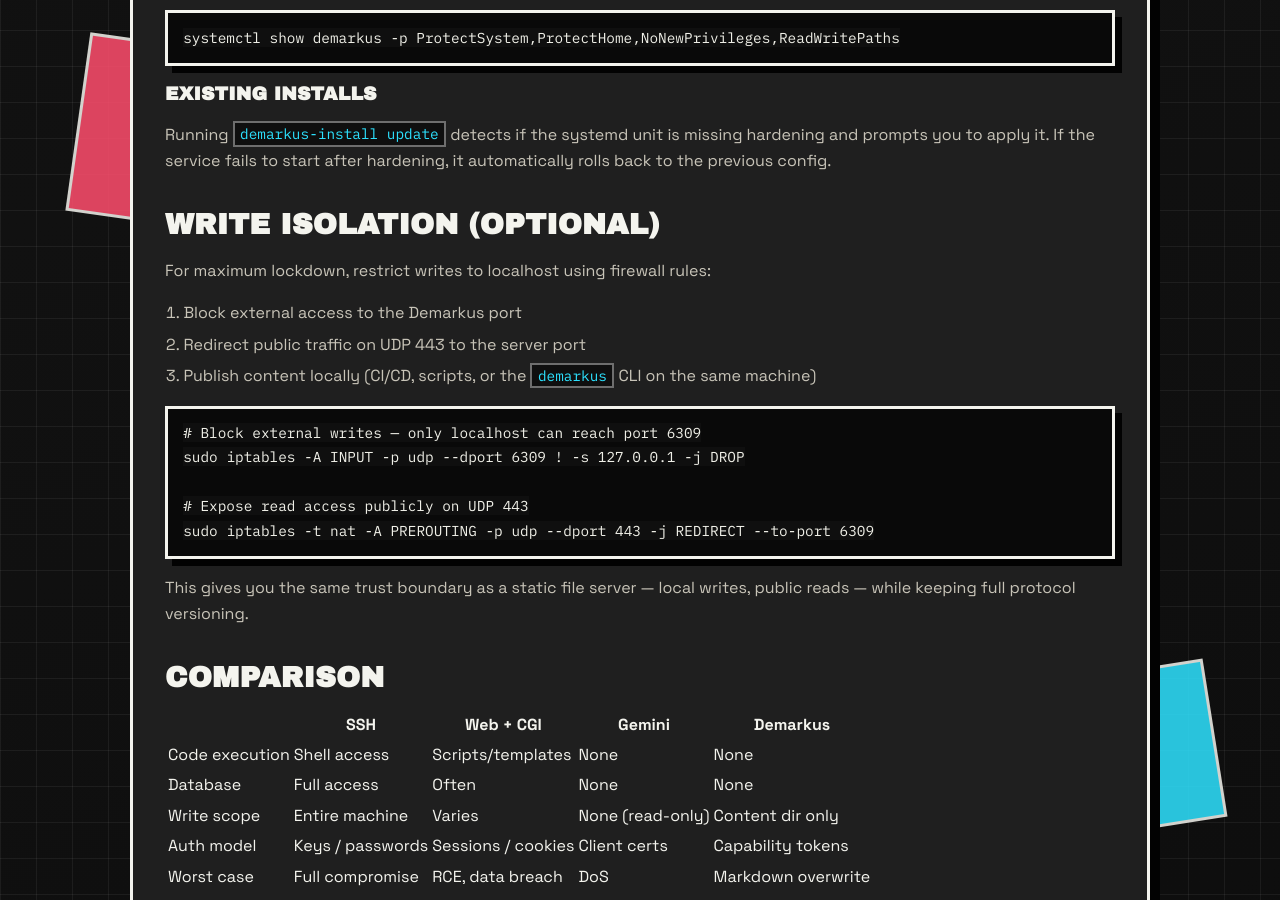
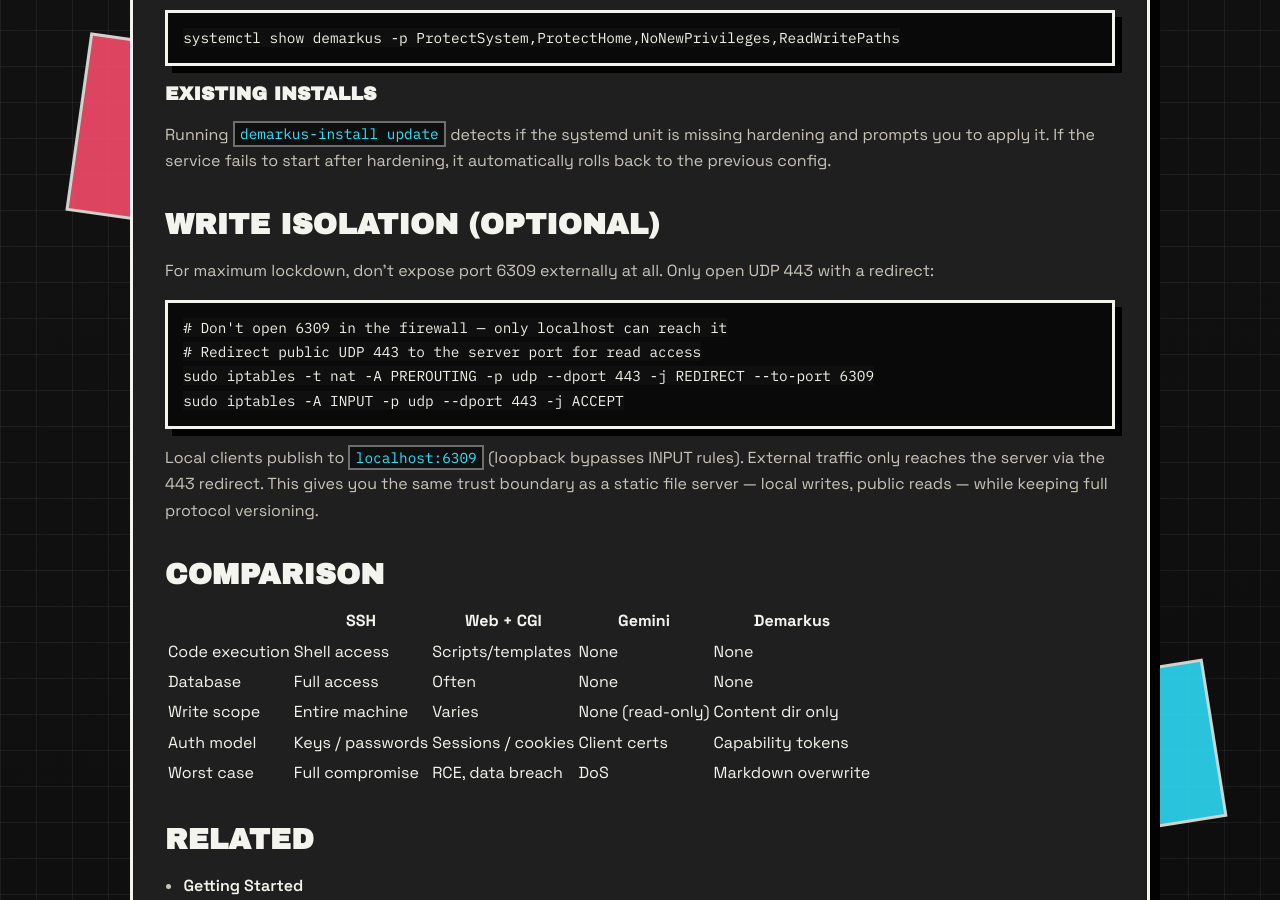
Before and after one commit to latebit-io/demarkus, a Jekyll site: the page built from security.md, in a window 1280 px wide and 900 px high, scrolled down 2453 px. Built offline with Jekyll 4.4.1, drawn with Linux system fonts in a browser that asks for light colours.

Commit message:
doc(security): update read

````diff
--- a/security.md
+++ b/security.md
@@ -98,21 +98,16 @@ Running `demarkus-install update` detects if the systemd unit is missing hardeni
 
 ## Write Isolation (Optional)
 
-For maximum lockdown, restrict writes to localhost using firewall rules:
-
-1. Block external access to the Demarkus port
-2. Redirect public traffic on UDP 443 to the server port
-3. Publish content locally (CI/CD, scripts, or the `demarkus` CLI on the same machine)
+For maximum lockdown, don't expose port 6309 externally at all. Only open UDP 443 with a redirect:
 
 ```bash
-# Block external writes — only localhost can reach port 6309
-sudo iptables -A INPUT -p udp --dport 6309 ! -s 127.0.0.1 -j DROP
-
-# Expose read access publicly on UDP 443
+# Don't open 6309 in the firewall — only localhost can reach it
+# Redirect public UDP 443 to the server port for read access
 sudo iptables -t nat -A PREROUTING -p udp --dport 443 -j REDIRECT --to-port 6309
+sudo iptables -A INPUT -p udp --dport 443 -j ACCEPT
 ```
 
-This gives you the same trust boundary as a static file server — local writes, public reads — while keeping full protocol versioning.
+Local clients publish to `localhost:6309` (loopback bypasses INPUT rules). External traffic only reaches the server via the 443 redirect. This gives you the same trust boundary as a static file server — local writes, public reads — while keeping full protocol versioning.
 
 ## Comparison
 
````
